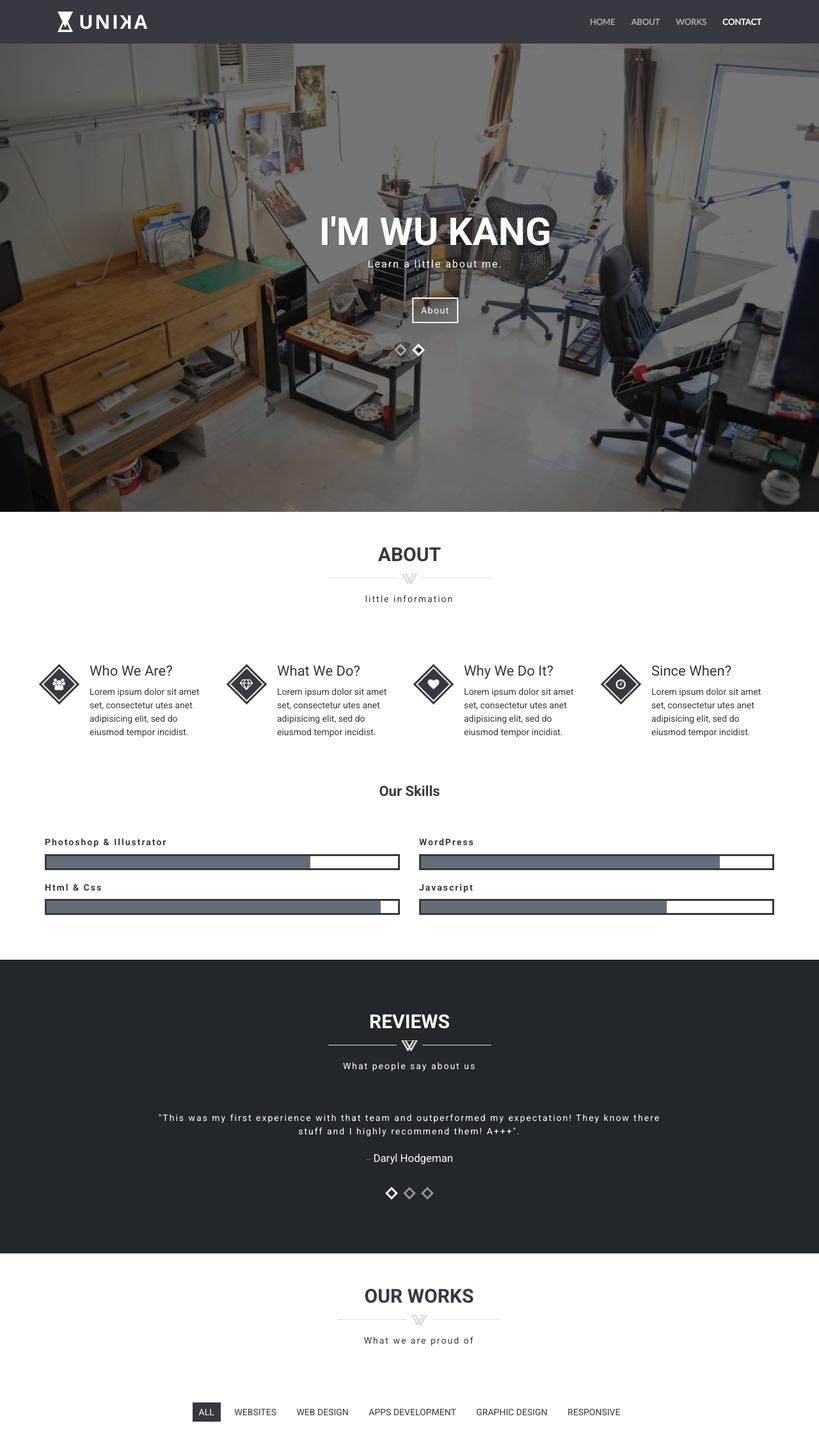
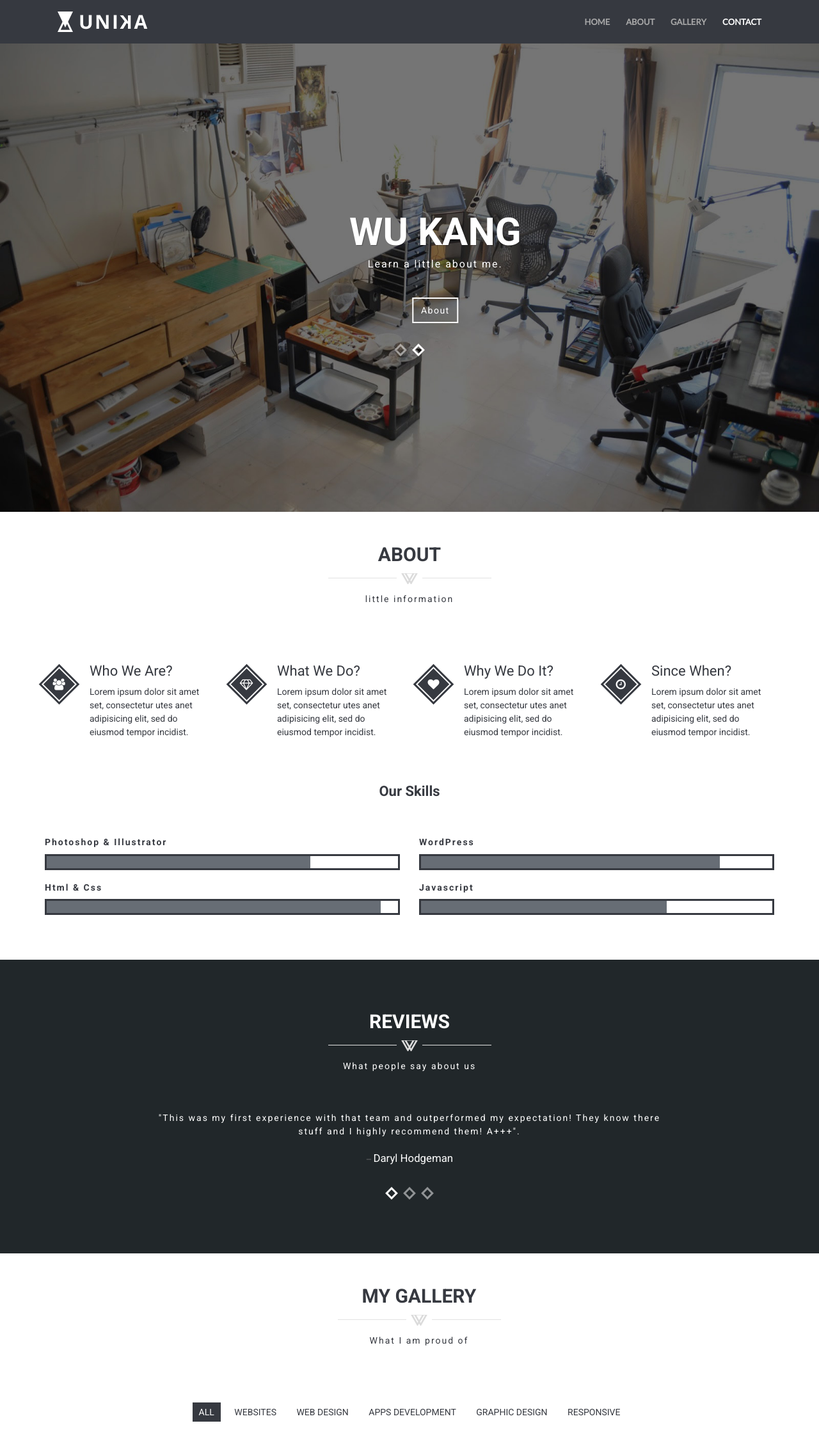
Before and after one commit to KnowledgeMC/ArtOfWuKang, a plain HTML site: page index.html in a window 1280 px wide. Shown: the top 2271 px of the page at 64% size. Drawn offline with Linux system fonts and the light colour scheme.

Commit message:
Delete address, Edit Links

```diff
--- a/index.html
+++ b/index.html
@@ -81,7 +81,7 @@
                             <li><a class="page-scroll" href="body">Home</a></li>
                             <li><a class="page-scroll" href="#about-section">About</a></li>
                             <!-- <li><a class="page-scroll" href="#services-section">Services</a></li> -->
-                            <li><a class="page-scroll" href="#portfolio-section">Works</a></li>
+                            <li><a class="page-scroll" href="#portfolio-section">Gallery</a></li>
                             <!-- <li><a class="page-scroll" href="#team-section">Team</a></li> -->
                             <!-- <li><a class="page-scroll" href="#prices-section">Prices</a></li> -->
                             <li><a class="page-scroll" href="#contact-section">Contact</a></li>
@@ -117,7 +117,7 @@
 								<a class="btn btn-blank" href="https://creativemarket.com/Themetorium" target="_blank" role="button">View Gallery!</a>
 							</div> -->
 							<div class="item">
-								<h1>I'm Wu Kang</h1>
+								<h1>Wu Kang</h1>
 								<p>Learn a little about me.</p>
 								<div class="extra-space-l"></div>
 								<a class="btn btn-blank page-scroll" href="#about-section" target="_blank" role="button">About</a>
@@ -362,9 +362,9 @@
                                 <div class="page-header-wrapper">
                                     <div class="container">
                                         <div class="page-header text-center wow fadeInDown" data-wow-delay="0.4s">
-                                            <h2>Our Works</h2>
+                                            <h2>My Gallery</h2>
                                             <div class="devider"></div>
-                                            <p class="subtitle">What we are proud of</p>
+                                            <p class="subtitle">What I am proud of</p>
                                         </div>
                                     </div>
                                 </div>
@@ -604,7 +604,7 @@
                                 <div class="contact-info">
                                     <h4> Contact Info </h4>
                                     <ul class="contact-address">
-			                            <li><i class="fa fa-map-marker fa-lg"></i>&nbsp; 888 Greenridge Drie,<br><br>&nbsp;&nbsp;&nbsp;&nbsp;&nbsp;&nbsp;&nbsp; La Canada-Flintridge ,<br><br>&nbsp;&nbsp;&nbsp;&nbsp;&nbsp;&nbsp;&nbsp; CA, 91011, USA</li>
+			                            <!-- <li><i class="fa fa-map-marker fa-lg"></i>&nbsp; 888 Greenridge Drie,<br><br>&nbsp;&nbsp;&nbsp;&nbsp;&nbsp;&nbsp;&nbsp; La Canada-Flintridge ,<br><br>&nbsp;&nbsp;&nbsp;&nbsp;&nbsp;&nbsp;&nbsp; CA, 91011, USA</li> -->
 			                            <li><i class="fa fa-phone"></i>&nbsp; 1-213-500-6292</li>
 
 			                            <li><i class="fa fa-envelope"></i>awkang82@gmail.com</li>
@@ -651,7 +651,7 @@
                     	<div class="row wow bounceInLeft" data-wow-delay="0.4s">
 
                             <div class="col-sm-6 col-md-4">
-                            	<h4>Useful Links</h4>
+                            	<h4>Links</h4>
                                 <ul class="imp-links">
                    <!--              	<li><a class="page-scroll" href="#about-section">About</a></li>
                                 	<li><a href="">Services</a></li>
@@ -662,7 +662,7 @@
                                   <li><a class="page-scroll" href="body">Home</a></li>
                             <li><a class="page-scroll" href="#about-section">About</a></li>
                             <!-- <li><a class="page-scroll" href="#services-section">Services</a></li> -->
-                            <li><a class="page-scroll" href="#portfolio-section">Works</a></li>
+                            <li><a class="page-scroll" href="#portfolio-section">Gallery</a></li>
                             <!-- <li><a class="page-scroll" href="#team-section">Team</a></li> -->
                             <!-- <li><a class="page-scroll" href="#prices-section">Prices</a></li> -->
                             <li><a class="page-scroll" href="#contact-section">Contact</a></li>
```
